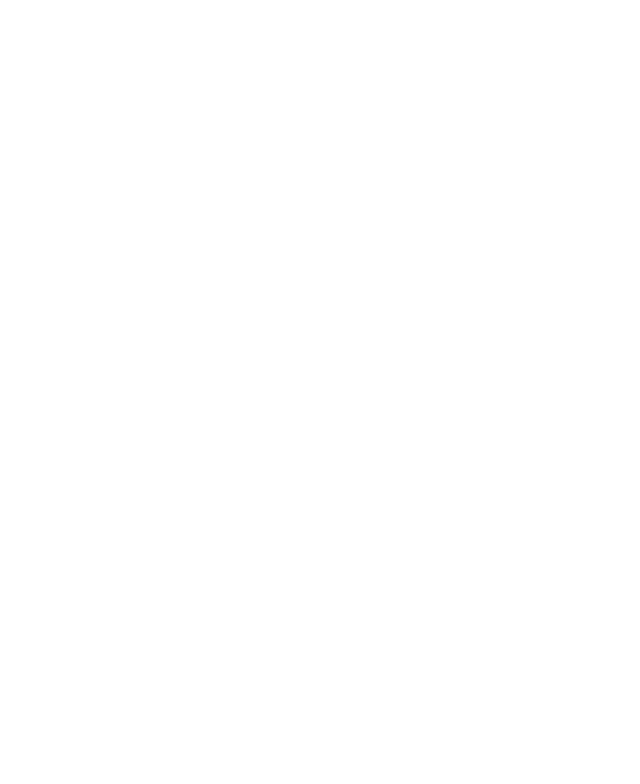
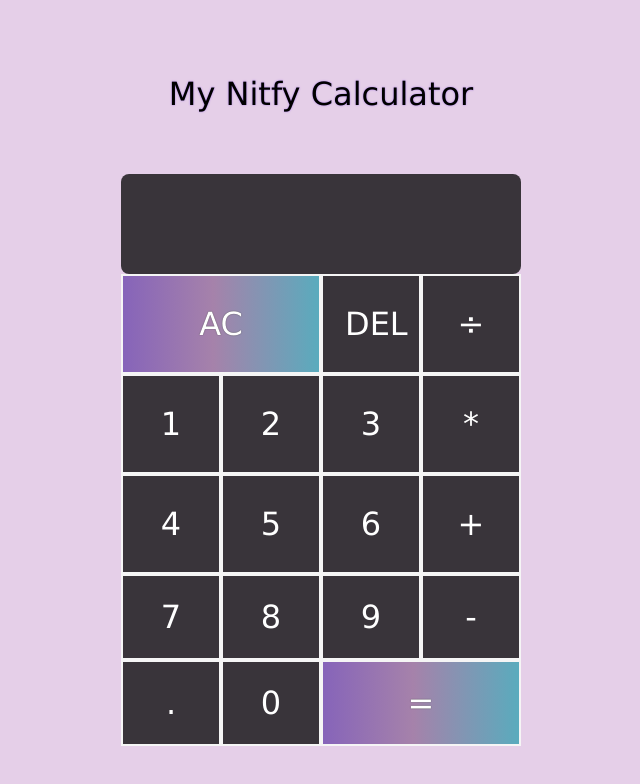
Before and after one commit to codewithgen/nifty-calculator, a plain HTML site: page index.html in a window 1280 px wide. Shown: the whole page, without its empty margins (319-959 px from the left). Drawn offline with Linux system fonts and the light colour scheme.

Commit message:
completed project

```diff
--- a/index.html
+++ b/index.html
@@ -4,9 +4,38 @@
   <meta charset="UTF-8">
   <meta http-equiv="X-UA-Compatible" content="IE=edge">
   <meta name="viewport" content="width=device-width, initial-scale=1.0">
-  <title>Document</title>
+
+  <title>The Nifty Calculator</title>
+  <meta name="description" content="">
+  <link rel="stylesheet" href="main.css">
+  <script defer src="script.js"></script>
 </head>
 <body>
+  <div class="calculator-grid">
+    <h1>My Nitfy Calculator</h1>
+    <div class="output">
+      <div data-previous-operand class="previous-operand"></div>
+      <div data-current-operand class="current-operand"></div>
+    </div>
+    <button data-all-clear class="span-two">AC</button>
+    <button data-delete>DEL</button>
+    <button data-operation>÷</button>
+    <button data-number>1</button>
+    <button data-number>2</button>
+    <button data-number>3</button>
+    <button data-operation>*</button>
+    <button data-number>4</button>
+    <button data-number>5</button>
+    <button data-number>6</button>
+    <button data-operation>+</button>
+    <button data-number>7</button>
+    <button data-number>8</button>
+    <button data-number>9</button>
+    <button data-operation>-</button>
+    <button data-number>.</button>
+    <button data-number>0</button>
+    <button data-equals class="span-two">=</button>
+  </div>
 
 </body>
 </html>
--- a/main.css
+++ b/main.css
@@ -0,0 +1,83 @@
+*,
+*::before,
+*::after {
+    box-sizing: border-box;
+    font-family: 'Lucida Sans', 'Lucida Sans Regular', 'Lucida Grande', 'Lucida Sans Unicode', Geneva, Verdana, sans-serif;
+    font-weight: normal;
+}
+
+body {
+    padding: 0;
+    margin: 0;
+    background-color: #ca9cd07b;
+}
+
+
+.calculator-grid {
+    display: grid;
+    justify-content: center;
+    align-content: center;
+    min-height: 100vh;
+
+    /* grid */
+
+    grid-template-columns: repeat(4, 100px);
+    grid-template-rows: minmax(120px, auto) repeat(4, 100px);
+}
+
+.calculator-grid > button {
+    cursor: pointer;
+    font-size: 2rem;
+    border: 1px solid white;
+    outline: none;
+    background-color: rgba(0, 0, 0, 0.75);
+    color: white;
+    padding: 22px;
+    border: 2px solid whitesmoke;
+}
+
+
+
+.calculator-grid > button:hover {
+    opacity: 0.9;
+}
+
+.span-two {
+    grid-column: span 2;
+    text-shadow: 0 0 1px #333;
+    background: linear-gradient(
+        90deg,
+         rgba(160,116,228,0.75) 0%,
+         rgba(202,156,208,0.75) 46%,
+         rgba(101,211,233,0.75) 100%);
+}
+
+.output {
+    grid-column: 1 / -1;
+
+    background-color: rgba(0, 0, 0, 0.75);;
+    display: flex;
+    align-items: flex-end;
+    justify-content: space-around;
+    flex-direction: column;
+    word-wrap: break-word;
+    word-break: break-all;
+    border-radius: 8px;
+
+}
+
+h1 {
+    grid-column: 1 / -1;
+    text-align: center;
+    text-shadow: 0 0 2px #a074e4;
+}
+
+.output .previous-operand {
+    color: rgba(255, 255, 255, 0.55);
+    font-size: 1.5rem;
+}
+
+.output .current-operand {
+    color: white;
+    font-size: 2.5rem;
+}
--- a/solved/styles.css
+++ /dev/null
@@ -1,58 +0,0 @@
-*, *::before, *::after {
-  box-sizing: border-box;
-  font-family: Gotham Rounded, sans-serif;
-  font-weight: normal;
-}
-
-body {
-  padding: 0;
-  margin: 0;
-  background: linear-gradient(to right, #00AAFF, #00FF6C);
-}
-
-.calculator-grid {
-  display: grid;
-  justify-content: center;
-  align-content: center;
-  min-height: 100vh;
-  grid-template-columns: repeat(4, 100px);
-  grid-template-rows: minmax(120px, auto) repeat(5, 100px);
-}
-
-.calculator-grid > button {
-  cursor: pointer;
-  font-size: 2rem;
-  border: 1px solid white;
-  outline: none;
-  background-color: rgba(255, 255, 255, .75);
-}
-
-.calculator-grid > button:hover {
-  background-color: rgba(255, 255, 255, .9);
-}
-
-.span-two {
-  grid-column: span 2;
-}
-
-.output {
-  grid-column: 1 / -1;
-  background-color: rgba(0, 0, 0, .75);
-  display: flex;
-  align-items: flex-end;
-  justify-content: space-around;
-  flex-direction: column;
-  padding: 10px;
-  word-wrap: break-word;
-  word-break: break-all;
-}
-
-.output .previous-operand {
-  color: rgba(255, 255, 255, .75);
-  font-size: 1.5rem;
-}
-
-.output .current-operand {
-  color: white;
-  font-size: 2.5rem;
-}
```
Also changed, not shown: solved/index.html (deleted, +0 -37 lines), screenshot-example.png (added), script.js (renamed from solved/script.js), 1 other file.
